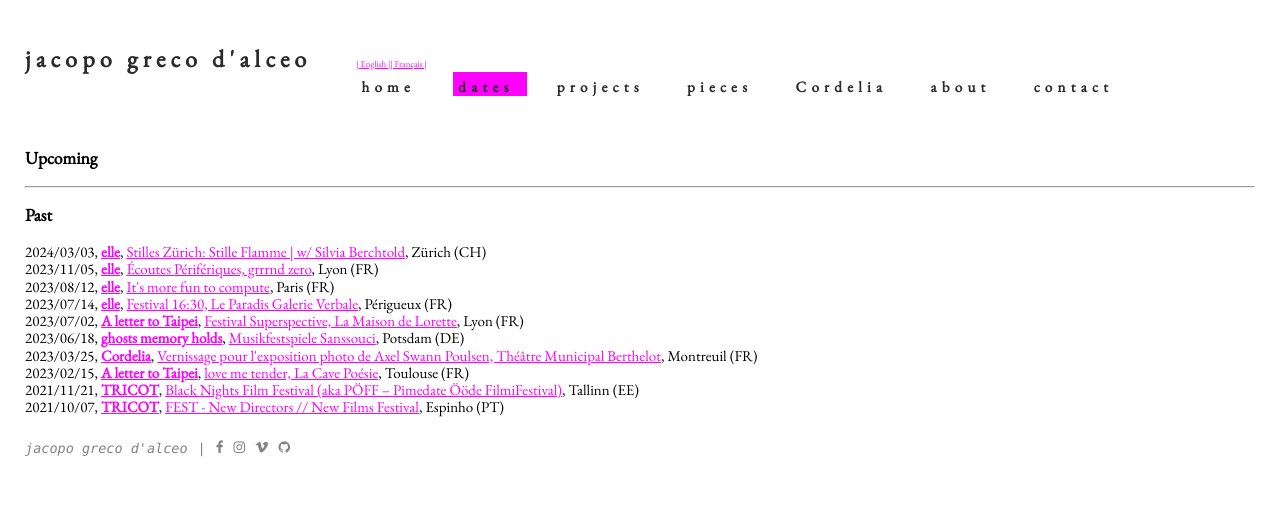
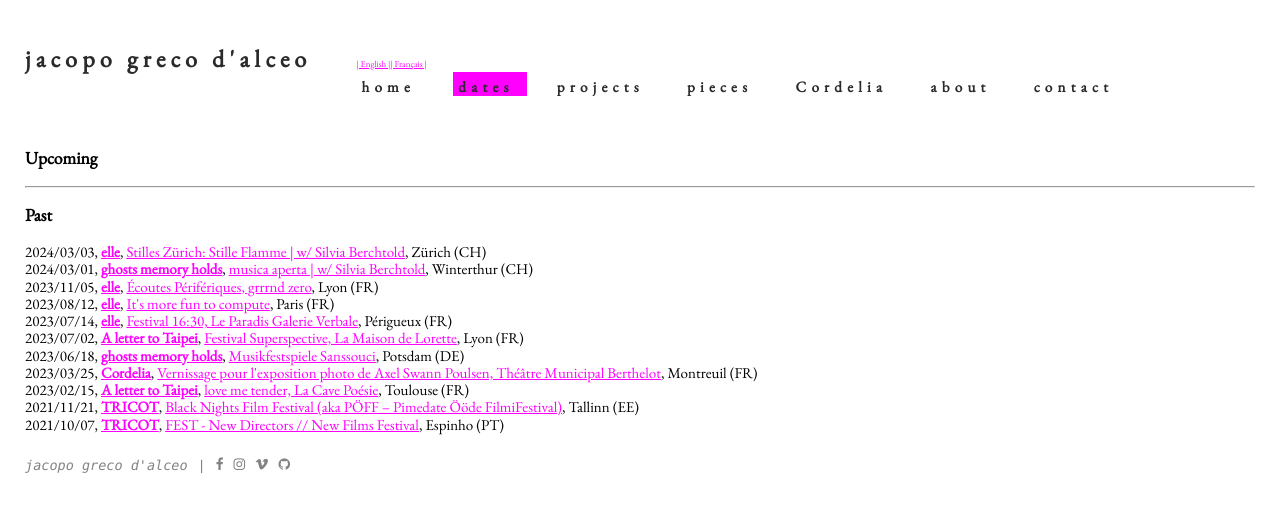
Before and after one commit to jacopogrecodalceo/jacopogrecodalceo.github.io, a Jekyll site: the page built from content/_en/dates.html, in a window 1280 px wide. Shown: the top 513 px of the page. Built offline with Jekyll 4.4.1, drawn with Linux system fonts in a browser that asks for light colours.

Commit message:
update dates

```diff
--- a/_data/dates.yml
+++ b/_data/dates.yml
@@ -3,6 +3,13 @@
   site: "https://reformiert-zuerich.ch/17.php"
   name: "Stilles Zürich: Stille Flamme | w/ Silvia Berchtold"
   city: "Zürich"
+  country: "CH"
+
+- what: "ghosts memory holds"
+  when: "2024/03/01"
+  site: "https://www.musica-aperta.ch/html/saison_2023-24.html"
+  name: "musica aperta | w/ Silvia Berchtold"
+  city: "Winterthur"
   country: "CH"
 
 - what: "elle"
```
